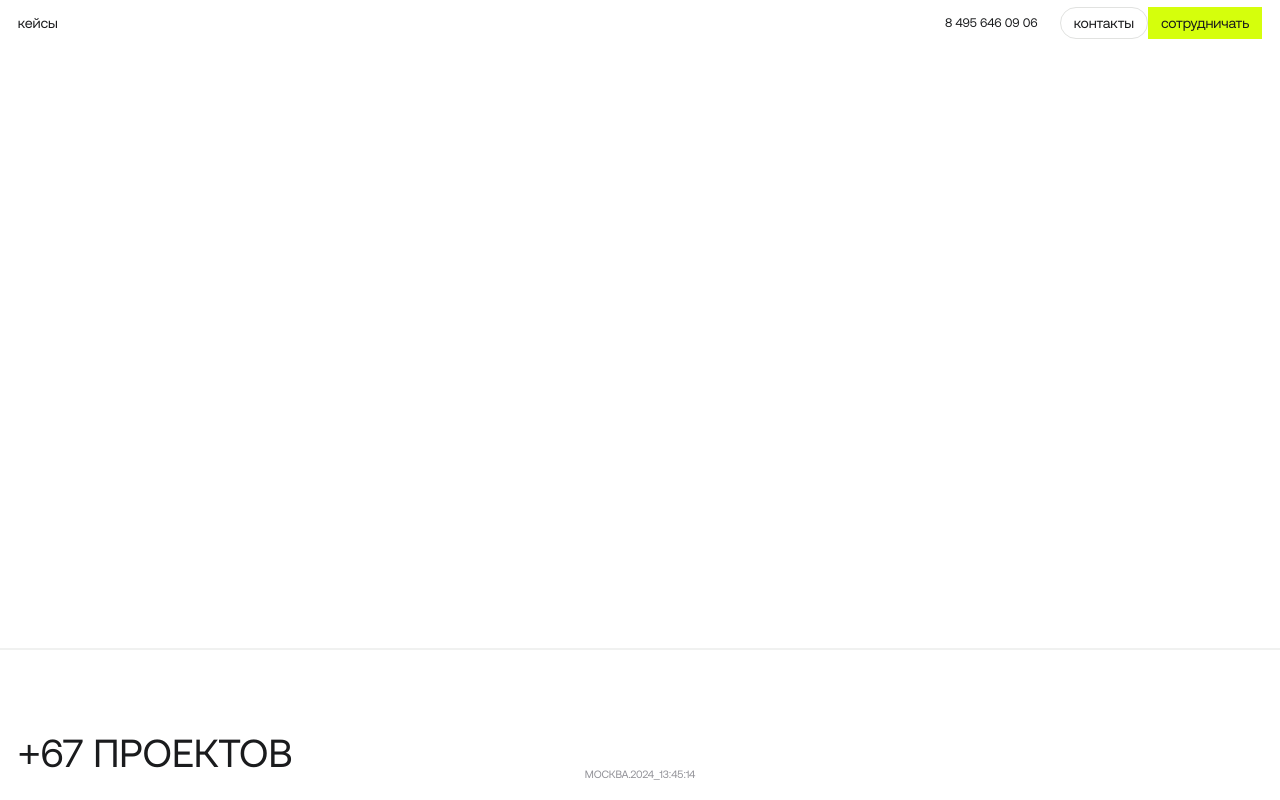
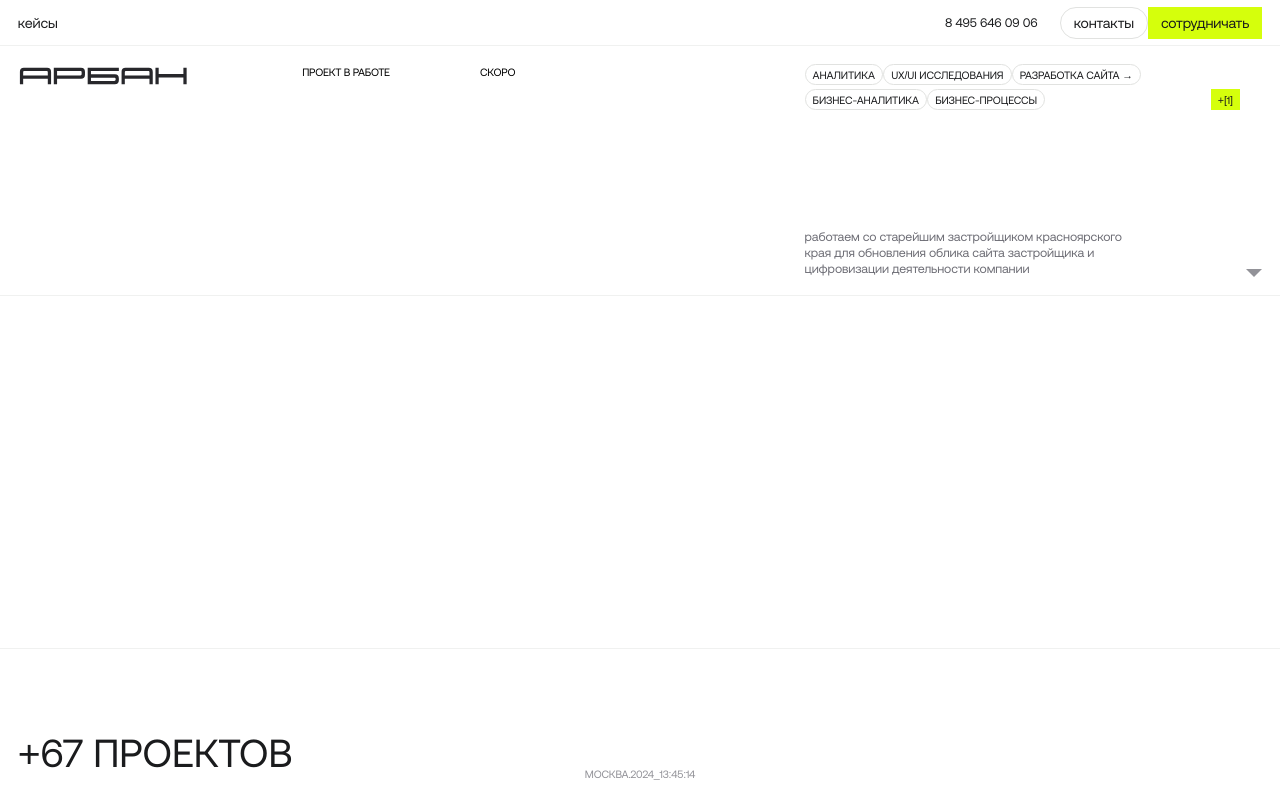
Before and after one commit to kgbop/solidstack, a Next.js app: page / in a window 1280 px wide. Built offline with nearby package versions, Linux system fonts and the light colour scheme.

Commit message:
компонент проекта

```diff
--- a/src/app/page.tsx
+++ b/src/app/page.tsx
@@ -1,5 +1,9 @@
-import Image from "next/image";
+import { Project } from "@/components";
 
 export default function Home() {
-  return <main className=""></main>;
+  return (
+    <main className="">
+      <Project />
+    </main>
+  );
 }
--- a/src/components/Footer/Footer.tsx
+++ b/src/components/Footer/Footer.tsx
@@ -2,7 +2,7 @@ import React from "react";
 
 export default function Footer() {
   return (
-    <footer className="bg-white h-[17.1rem] pb-[2rem] border-[#f0f1f0] border-t-[2px]">
+    <footer className="bg-white h-[17.1rem] pb-[2rem] border-[#f0f1f0] border-t-[1px]">
       <div className="_container flex flex-col justify-end h-full relative">
         <h2 className="text-[4.4rem] text-[#1a1b1d] font-medium uppercase">
           +67 проектов
--- /dev/null
+++ b/src/components/Project/Project.tsx
@@ -0,0 +1,111 @@
+"use client";
+
+import React, { useState } from "react";
+import classNames from "classnames";
+
+export default function Project() {
+  const [active, setActive] = useState(false);
+
+  const projectList = [
+    {
+      title: "Аналитика",
+      text: "Предпроектная аналитика проекта, включающая в себя разработку технического задания, структуру и формирование бизнес-аналатики для определения приоритетов функционала и структуры проекта",
+    },
+    {
+      title: "UX/UI исследования",
+      text: "Исследования пользовательского опыта взаимодействия с продуктами компании направленные на оптимизацию и улучшения удовлетворенности в разрезе дизайна и функционала.",
+    },
+    {
+      title: "Разработка сайта",
+      text: "Разработка высокотехнологичного веб-инструмента, который является основным и эффективным инструментом продаж в первичной воронке покупателя",
+      link: "#",
+    },
+    {
+      title: "Бизнес-аналитика",
+      text: "Улучшение и оптимизация существующих бизнес-процессов и процедур в компании. Это стратегический подход, который включает анализ технологических, организационных и операционных изменений с целью повышения эффективности бизнеса",
+    },
+    {
+      title: "Бизнес-процессы",
+      text: "Преобразование аналоговых процессов и внедрение инструментов для формирования цифровизации отдельных этапов покупки недвижимости",
+    },
+  ];
+
+  return (
+    <div
+      className="py-[2rem] border-[#f0f1f0] border-y-[1px] cursor-pointer duration-300 hover:bg-[#f6f6f6]"
+      onClick={() => setActive((prev) => !prev)}
+    >
+      <div className="_container flex min-h-[24rem]">
+        <div className="flex items-start">
+          <div className="w-[26.7rem] mr-[5.3rem] h-[8.5rem]">
+            <img src="img/logo-1.svg" alt="" />
+          </div>
+          <div className="text-[1.2rem] font-medium h-[8.5rem] tracking-[-.024rem] uppercase w-[20rem]">
+            <span>Проект в работе</span>
+          </div>
+          <div className="text-[1.2rem] font-medium h-[8.5rem] tracking-[-.024rem] uppercase">
+            <span>Скоро</span>
+          </div>
+        </div>
+        <div className="ml-auto relative pr-10">
+          <div className="flex flex-col justify-between h-full w-[49rem]">
+            <div className="flex items-end">
+              <div
+                className={classNames(
+                  "text-[1.2rem] tracking-[-.012rem] uppercase font-medium text-[#1a1b1d] [&>ul>li>span]:h-[2.4rem] [&>ul>li>span]:px-[.8rem] [&>ul>li>span]:rounded-[100px] [&>ul>li>span]:border [&>ul>li>span]:w-max [&>ul>li>span]:border-[#e1e2e0] [&>ul>li>span]:flex [&>ul]:flex-wrap [&>ul>li>span]:items-center [&>ul]:flex [&>ul>li>p]:text-[#6d6d75] [&>ul>li>p]:text-[1.4rem] [&>ul>li>p]:lowercase [&>ul]:gap-y-[.4rem] [&>ul>li>p]:tracking-[-.014rem] [&>ul>li>p]:hidden",
+                  active &&
+                    "[&>ul]:flex-col [&>ul]:items-start [&>ul>li>p]:!block [&>ul>li>p]:mt-[.8rem] [&>ul]:gap-y-[4rem]"
+                )}
+              >
+                <ul>
+                  {projectList.map((item, index) => (
+                    <li key={index}>
+                      <span
+                        className={classNames(
+                          "duration-300",
+                          item.link && "hover:border-[#1a1b1d]"
+                        )}
+                        onClick={(e) => {
+                          e.stopPropagation();
+                          if (item.link) window.open("http://yoursite.com");
+                        }}
+                      >
+                        {item.title}
+                        {item.link && " →"}
+                      </span>
+                      <p>{item.text}</p>
+                    </li>
+                  ))}
+                </ul>
+              </div>
+              <button
+                className={classNames(
+                  "bg-[#d5ff0c] text-[#1a1b1d] text-[1.2rem] h-[2.4rem] tracking-[-.012rem] px-[.8rem] font-medium uppercase flex-none",
+                  active && "hidden"
+                )}
+              >
+                +[1]
+              </button>
+            </div>
+            <p
+              className={classNames(
+                "text-[#6d6d75] text-[1.4rem] tracking-[-.014rem] leading-[130%] max-w-[37rem] lowercase",
+                active && "hidden"
+              )}
+            >
+              работаем со старейшим застройщиком красноярского края для
+              обновления облика сайта застройщика и цифровизации деятельности
+              компании
+            </p>
+          </div>
+          <div
+            className={classNames(
+              "border-solid border-t-[#929298] border-t-8 border-x-transparent border-x-8 border-b-0 absolute w-[10px] bottom-0 right-0 duration-300",
+              active && "rotate-180"
+            )}
+          ></div>
+        </div>
+      </div>
+    </div>
+  );
+}
--- a/src/components/index.tsx
+++ b/src/components/index.tsx
@@ -1,4 +1,5 @@
 import Header from "@/components/Header/Header";
 import Footer from "@/components/Footer/Footer";
+import Project from "@/components/Project/Project";
 
-export { Header, Footer };
+export { Header, Footer, Project };
```
Also changed, not shown: package.json (+6 -5 lines), public/img/logo-1.svg (added), 1 other file (tests, documents, lock files or other folders).
